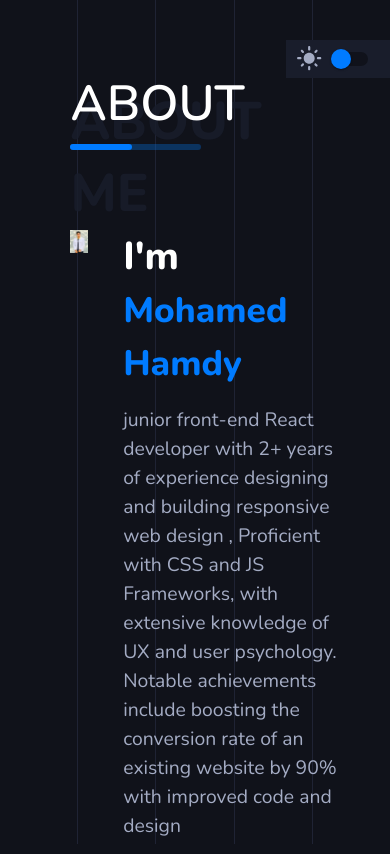
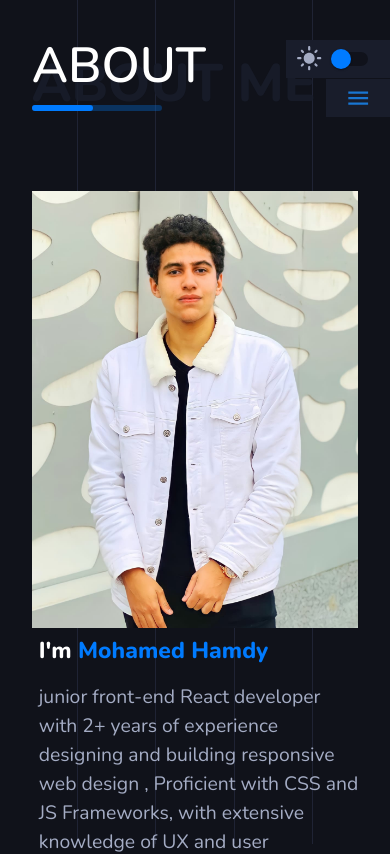
Before and after one commit to Mohamed22221/Mohamed, a React (Create React App) app: page /about in a window 390 px wide. Shown: the top 854 px of the page. Built offline with nearby package versions, Linux system fonts and the light colour scheme.

Commit message:
responsive

```diff
--- a/src/App.js
+++ b/src/App.js
@@ -9,9 +9,11 @@ import Contact from './pages/Contact';
 import Resume from "./pages/Resume";
 import Portfolio from "./pages/Portfolio";
 import LightModeIcon from '@mui/icons-material/LightMode';
-import { Switch } from "@mui/material";
+import MenuIcon from '@mui/icons-material/Menu';
+import { Button, Switch } from "@mui/material";
 import { useEffect, useState } from "react";
 function App() {
+  //start take action mode view
   const [theme , setTheme] = useState('dark-theme')
   useEffect(()=>{
     document.documentElement.className = theme
@@ -24,7 +26,10 @@ function App() {
     }
 
   }
-
+  //start take action side par Menu
+  const [click, setClick] = useState(false);
+  const handleClick = () => setClick(!click);
+  const close =() => setClick(false)
   return (
     <StyleApp>
       {/*start dark and light mode */}
@@ -39,7 +44,8 @@ function App() {
 
       </div>
       {/*end dark and light mode */}
-       <SideBar />
+       <SideBar click={click} close={close} />
+       <div className="burger-menue"><Button onClick={handleClick}><MenuIcon/></Button></div>
        <div className="content">
         <Lines />
      <Routes>
@@ -58,7 +64,6 @@ function App() {
 
 const StyleApp = styled.div`
 background-color: var(--background-dark-color);
-
 .content{
   position: relative;
   margin-left: 300px;
--- a/src/components/ImgeSection.jsx
+++ b/src/components/ImgeSection.jsx
@@ -50,6 +50,10 @@ const MainImgSection = styled.div`
     z-index:50 ;
     display:flex ;
     margin-top: 80px ;
+    @media (max-width:1000px) {
+        flex-direction:column
+
+    }
     .img-about{
         width: 100% ;
         margin-right:1rem ;
@@ -86,9 +90,35 @@ const MainImgSection = styled.div`
             margin:10px 0 ;
             }
         }
+        @media (max-width:1000px) {
+            margin-left:0.2rem ;
+            padding-left:0.2rem ;
+        h4{
+            font-size: 1.3rem;
+            span{
+            font-size: 1.3rem;
+            }
+        }
+        .about-info {
+
+            .info-title p{
+            padding-right:5px ;
+            margin:10px 0 ;
+            font-weight: 800 ;
+
+        }
+            .info p{
+            padding-left:5px ;
+            margin:10px 0 ;
+            font-size:17px ;
+            }
+        }
+
+    }
 
     }
 
 
+
 `
 export default ImgeSection
--- a/src/components/ReviewItem.jsx
+++ b/src/components/ReviewItem.jsx
@@ -14,6 +14,7 @@ const RevivewItemStyled = styled.div`
     background-color: var(--background-dark-grey);
     position: relative;
     width: 100%;
+    margin-bottom: 80px;
     &:not(:first-child){
 
     }
--- a/src/components/SideBar.jsx
+++ b/src/components/SideBar.jsx
@@ -2,10 +2,10 @@ import React from 'react'
 import styled from 'styled-components'
 import { SideContent } from './SideContent'
 
-const SideBar = () => {
+const SideBar = ({click,close}) => {
   return (
-    <MainNav>
-     <SideContent />
+    <MainNav className={`${click ? "side-par" : ""}`}>
+     <SideContent close={close} />
     </MainNav>
   )
 }
@@ -17,10 +17,13 @@ const MainNav = styled.div`
 
     width: 300px;
     background-color:var( --sidebar-dark-color);
-    height: 100vh;
+    height: 100%;
     position: fixed;
+    overflow: hidden;
+    transition:all 0.4s ease-in-out;
     @media (max-width:1100px) {
       transform:translateX(-100%) ;
+      z-index: 120;
     }
 `
 export default SideBar
--- a/src/components/SideContent.jsx
+++ b/src/components/SideContent.jsx
@@ -3,34 +3,34 @@ import { NavLink } from 'react-router-dom'
 import styled from 'styled-components'
 import Avatar from '../img/myphoto.jpg'
 
-export const SideContent = () => {
+export const SideContent = ({close}) => {
     const  [active ,setActive] = useState("unactive")
  const activeFunction = () =>{
     setActive("active")
  }
   return (
-    <NavSideBar>
+    <NavSideBar >
         <div className='avatar'>
             <img src={Avatar} alt="my-photo" />
         </div>
         <ul>
-            <li className='nav-item'>
-                <NavLink to='/Mohamed'  >Home</NavLink>
+            <li className='nav-item' >
+                <NavLink onClick={close} to='/Mohamed'  >Home</NavLink>
             </li>
             <li className='nav-item' onClick={activeFunction}>
-                <NavLink to='/about'>About</NavLink>
+                <NavLink onClick={close} to='/about'>About</NavLink>
             </li>
             <li className='nav-item' onClick={activeFunction}>
-                <NavLink to='/resume'>Resume</NavLink>
+                <NavLink onClick={close} to='/resume'>Resume</NavLink>
             </li>
             <li className='nav-item' onClick={activeFunction}>
-                <NavLink to='/portfolio'>Portfolio</NavLink>
+                <NavLink onClick={close} to='/portfolio'>Portfolio</NavLink>
             </li>
             <li className='nav-item' onClick={activeFunction}>
-                <NavLink to='/blogs' className="active-class">Blogs</NavLink>
+                <NavLink onClick={close} to='/blogs' className="active-class">Blogs</NavLink>
             </li>
             <li className='nav-item' onClick={activeFunction}>
-                <NavLink to='/contact' className="active-class">Contact</NavLink>
+                <NavLink onClick={close} to='/contact' className="active-class">Contact</NavLink>
             </li>
 
         </ul>
--- a/src/pages/Contact.jsx
+++ b/src/pages/Contact.jsx
@@ -96,6 +96,10 @@ const ContactStyle = styled.div`
        width: 80% ;
        padding:15px 0 ;
        position:relative ;
+       @media (max-width:1100px) {
+             width:95%
+
+        }
        label{
            position:absolute ;
            font-size:13px ;
@@ -114,6 +118,8 @@ const ContactStyle = styled.div`
     }
     //right Contact
     .right-content{
+
+        }
         .item-right{
             display: flex;
             align-items:center ;
@@ -121,6 +127,10 @@ const ContactStyle = styled.div`
             background-color:var(--sidebar-dark-color) ;
             padding:15px 20px ;
             margin:18px 0 ;
+            @media (max-width:1100px) {
+                padding:15px 10px ;
+
+        }
         }
         .icon-contact{
             border: 1px solid var(--border-color);
@@ -128,6 +138,8 @@ const ContactStyle = styled.div`
             padding:20px ;
             margin-right: 20px;
             text-align: center;
+
+
         }
         .content-contact{
 
@@ -142,8 +154,15 @@ const ContactStyle = styled.div`
                 a:hover{
                     color:var(--primary-color) ;
                 }
+                @media (max-width:1100px) {
+               font-size:18px;
+               a{
+                font-size:16px;
+               }
+        }
             }
         }
     }
+
 `
 export default Contact
--- a/src/pages/Home.jsx
+++ b/src/pages/Home.jsx
@@ -38,11 +38,6 @@ const MainHome = styled.div`
     width:100% ;
     height:100vh ;
     position: relative;
-    @media (max-width:1100px) {
-      .home h1 {
-        font-size:20px ;
-      }
-    }
     .particles-js{
     z-index:0;
     }
@@ -61,7 +56,10 @@ const MainHome = styled.div`
       h1 {
         font-size: 64px ;
         color:var(--white-color) ;
+          @media (max-width:1100px) {
 
+
+    }
       span{
         font-size:inherit;
         color:var(--primary-color)
--- a/src/styles/GlopalStayle.jsx
+++ b/src/styles/GlopalStayle.jsx
@@ -107,7 +107,7 @@ h6{
   align-items:center ;
   position:fixed ;
   right:0px ;
-  z-index:50 ;
+  z-index:110 ;
   top:40px ;
   background-color:var(  --sidebar-dark-color) ;
   padding: 0 10px ;
@@ -115,6 +115,25 @@ h6{
     margin-top:5px ;
   }
 }
+.burger-menue{
+
+  align-items:center ;
+  position:fixed ;
+  right:0px ;
+  z-index:110 ;
+  top:79px ;
+  background-color:var(  --sidebar-dark-color) ;
+  display: none;
+
+}
+@media (max-width:1100px) {
+  .burger-menue{
+      display: flex;
+  }
+}
+.side-par{
+      transform:translateX(0) ;
+    }
 `
 
 export default GlopalStyle
--- a/src/styles/Layouts.jsx
+++ b/src/styles/Layouts.jsx
@@ -1,9 +1,14 @@
 import styled from 'styled-components'
 export const Layouts = styled.div`
     padding:4rem ;
+    @media (max-width:1100px) {
+        padding:1.8rem ;
+    }
 
 `
 export const LayoutCulame = styled.div`
     padding:4rem 0   ;
-
+    @media (max-width:1100px) {
+        padding:2rem 0 ;
+    }
 `
```
Also changed, not shown: src/data/PortfolioData.jsx (+8 -8 lines), src/img/portfolio/img1.jpg (added).
